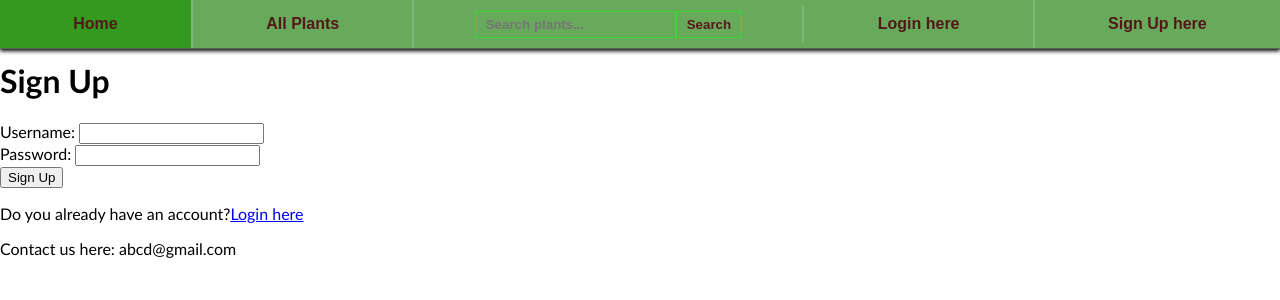
After one commit to akhilasharma17/plant, a Flask app: page /signup in a window 1280 px wide. The commit adds this page. Shown: the top 300 px of the page. Run offline with Flask 3, Linux system fonts and the light colour scheme.

Commit message:
signup form enters username and hashed password into database

```diff
--- a/routes.py
+++ b/routes.py
@@ -1,6 +1,6 @@
 from flask import Flask, render_template, abort, request, redirect, flash
 import sqlite3
-# from werkzeug.security import generate_password_hash
+from werkzeug.security import generate_password_hash, check_password_hash
 
 
 app = Flask(__name__)
@@ -90,9 +90,22 @@ def signup():
     if request.method == 'POST':
         username = request.form['username']
         password = request.form['password']
-        query = 'INSERT INTO User (username, password) VALUES (?, ?)'
-        db_query(query, single=False, params=(username, password))
-        flash('Your account has been created. Please log in.')
+        conn = sqlite3.connect('plant.db')
+        cursor = conn.cursor()
+        cursor.execute("SELECT * FROM User where username = ?", (username,))
+        existing_user = cursor.fetchone()
+        if existing_user:
+            conn.close()
+            flash('Username already exists. Please choose another one.',
+                  "error")
+            return redirect('/signup')
+        hashed_password = generate_password_hash(password)
+        cursor.execute("INSERT INTO User (username, password) VALUES (?, ?)",
+                       (username, hashed_password))
+        conn.commit()
+        conn.close()
+        flash("Your account has been created. Please log in.",
+              "success")
         return redirect('/login')
     return render_template('signup.html')
 
--- a/static/style.css
+++ b/static/style.css
@@ -244,6 +244,10 @@ li a:hover {
     background-color: rgb(51, 153, 31);
 }
 
+/*style for sign up*/
+.alert{
+	color: red;
+}
 
 /*style for footer*/
 .footer {
--- a/templates/plant.html
+++ b/templates/plant.html
@@ -17,7 +17,7 @@
                 {{ planting_instruction[4] }}m from other plants.</p>
             <p>Family: {{ plant[3] }}</p>
             <p>Scientific name: {{ plant[4] }}</p>
-            <p>Plant region: {{ regionlist[0] }}</p>
+            <p>Plant region: {{ plantregion[0] }}</p>
         </div>
     </div>
 {%endblock%}
--- /dev/null
+++ b/templates/signup.html
@@ -0,0 +1,23 @@
+{% extends "layout.html" %}
+{% block content %}
+    <div class="signup">
+        <h1>Sign Up</h1>
+        <form method="POST" action="/signup">
+            <div class="signup-form">
+                <label for="username">Username:</label>
+                <input type="text" name="username" required>
+            </div>
+            <div class="signup-form">
+                <label for="password">Password:</label>
+                <input type="password" name="password" required>
+            </div>
+            <button type="submit">Sign Up</button>
+        </form>
+        {% for message in get_flashed_messages() %}
+            <div class="alert">{{message}}</div>
+        {% endfor%}
+        <p>Do you already have an account?<a href="/login">Login here</a></p>
+    </div>
+
+
+{% endblock %}
```
Also changed, not shown: plant.db.
